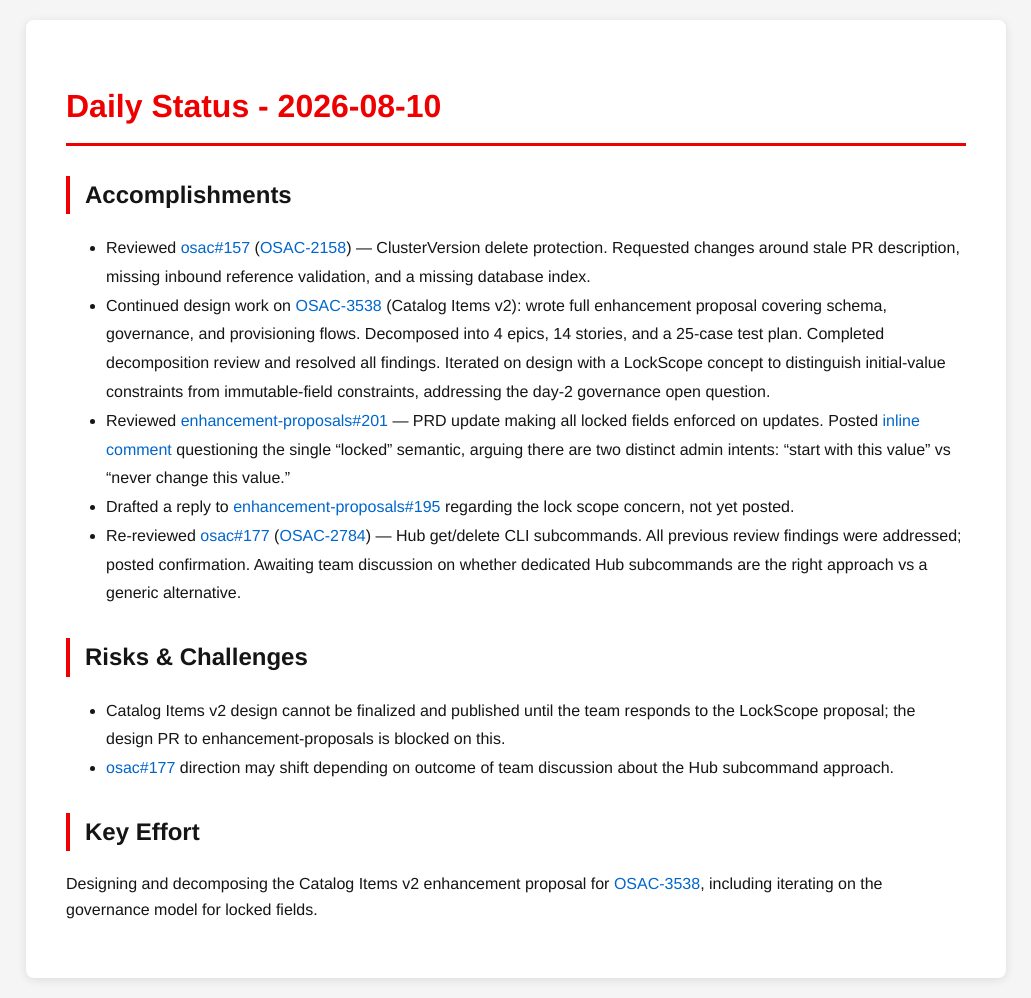
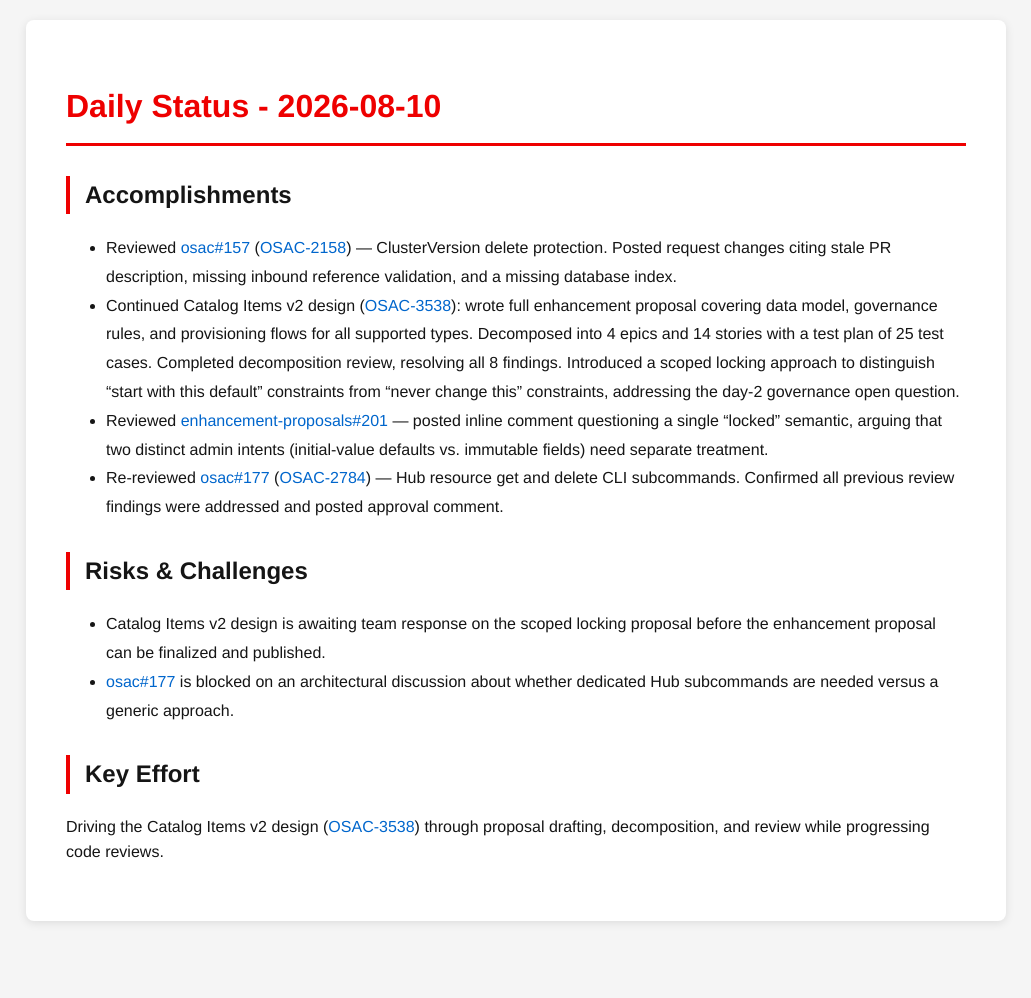
Before and after one commit to tzvatot/daily-status, a Jekyll site: the page built from 2026-08-10.md, in a window 1280 px wide. Shown: the whole page, without its empty margins (124-1155 px from the left). Built offline with Jekyll 4.4.1, drawn with Linux system fonts in a browser that asks for light colours; after the commit the page ends 941 px from its top, so only the background shows below that.

Commit message:
Daily status update - 2026-08-10

```diff
--- a/2026-08-10.md
+++ b/2026-08-10.md
@@ -7,15 +7,14 @@ date: 2026-08-10
 # Daily Status - 2026-08-10
 
 ## Accomplishments
-- Reviewed [osac#157](https://github.com/osac-project/osac/pull/157) ([OSAC-2158](https://redhat.atlassian.net/browse/OSAC-2158)) — ClusterVersion delete protection. Requested changes around stale PR description, missing inbound reference validation, and a missing database index.
-- Continued design work on [OSAC-3538](https://redhat.atlassian.net/browse/OSAC-3538) (Catalog Items v2): wrote full enhancement proposal covering schema, governance, and provisioning flows. Decomposed into 4 epics, 14 stories, and a 25-case test plan. Completed decomposition review and resolved all findings. Iterated on design with a LockScope concept to distinguish initial-value constraints from immutable-field constraints, addressing the day-2 governance open question.
-- Reviewed [enhancement-proposals#201](https://github.com/osac-project/enhancement-proposals/pull/201) — PRD update making all locked fields enforced on updates. Posted [inline comment](https://github.com/osac-project/enhancement-proposals/pull/201#discussion_r3749270884) questioning the single "locked" semantic, arguing there are two distinct admin intents: "start with this value" vs "never change this value."
-- Drafted a reply to [enhancement-proposals#195](https://github.com/osac-project/enhancement-proposals/pull/195) regarding the lock scope concern, not yet posted.
-- Re-reviewed [osac#177](https://github.com/osac-project/osac/pull/177) ([OSAC-2784](https://redhat.atlassian.net/browse/OSAC-2784)) — Hub get/delete CLI subcommands. All previous review findings were addressed; posted confirmation. Awaiting team discussion on whether dedicated Hub subcommands are the right approach vs a generic alternative.
+- Reviewed [osac#157](https://github.com/osac-project/osac/pull/157) ([OSAC-2158](https://redhat.atlassian.net/browse/OSAC-2158)) — ClusterVersion delete protection. Posted request changes citing stale PR description, missing inbound reference validation, and a missing database index.
+- Continued Catalog Items v2 design ([OSAC-3538](https://redhat.atlassian.net/browse/OSAC-3538)): wrote full enhancement proposal covering data model, governance rules, and provisioning flows for all supported types. Decomposed into 4 epics and 14 stories with a test plan of 25 test cases. Completed decomposition review, resolving all 8 findings. Introduced a scoped locking approach to distinguish "start with this default" constraints from "never change this" constraints, addressing the day-2 governance open question.
+- Reviewed [enhancement-proposals#201](https://github.com/osac-project/enhancement-proposals/pull/201) — posted inline comment questioning a single "locked" semantic, arguing that two distinct admin intents (initial-value defaults vs. immutable fields) need separate treatment.
+- Re-reviewed [osac#177](https://github.com/osac-project/osac/pull/177) ([OSAC-2784](https://redhat.atlassian.net/browse/OSAC-2784)) — Hub resource get and delete CLI subcommands. Confirmed all previous review findings were addressed and posted approval comment.
 
 ## Risks & Challenges
-- Catalog Items v2 design cannot be finalized and published until the team responds to the LockScope proposal; the design PR to enhancement-proposals is blocked on this.
-- [osac#177](https://github.com/osac-project/osac/pull/177) direction may shift depending on outcome of team discussion about the Hub subcommand approach.
+- Catalog Items v2 design is awaiting team response on the scoped locking proposal before the enhancement proposal can be finalized and published.
+- [osac#177](https://github.com/osac-project/osac/pull/177) is blocked on an architectural discussion about whether dedicated Hub subcommands are needed versus a generic approach.
 
 ## Key Effort
-Designing and decomposing the Catalog Items v2 enhancement proposal for [OSAC-3538](https://redhat.atlassian.net/browse/OSAC-3538), including iterating on the governance model for locked fields.
+Driving the Catalog Items v2 design ([OSAC-3538](https://redhat.atlassian.net/browse/OSAC-3538)) through proposal drafting, decomposition, and review while progressing code reviews.
```
